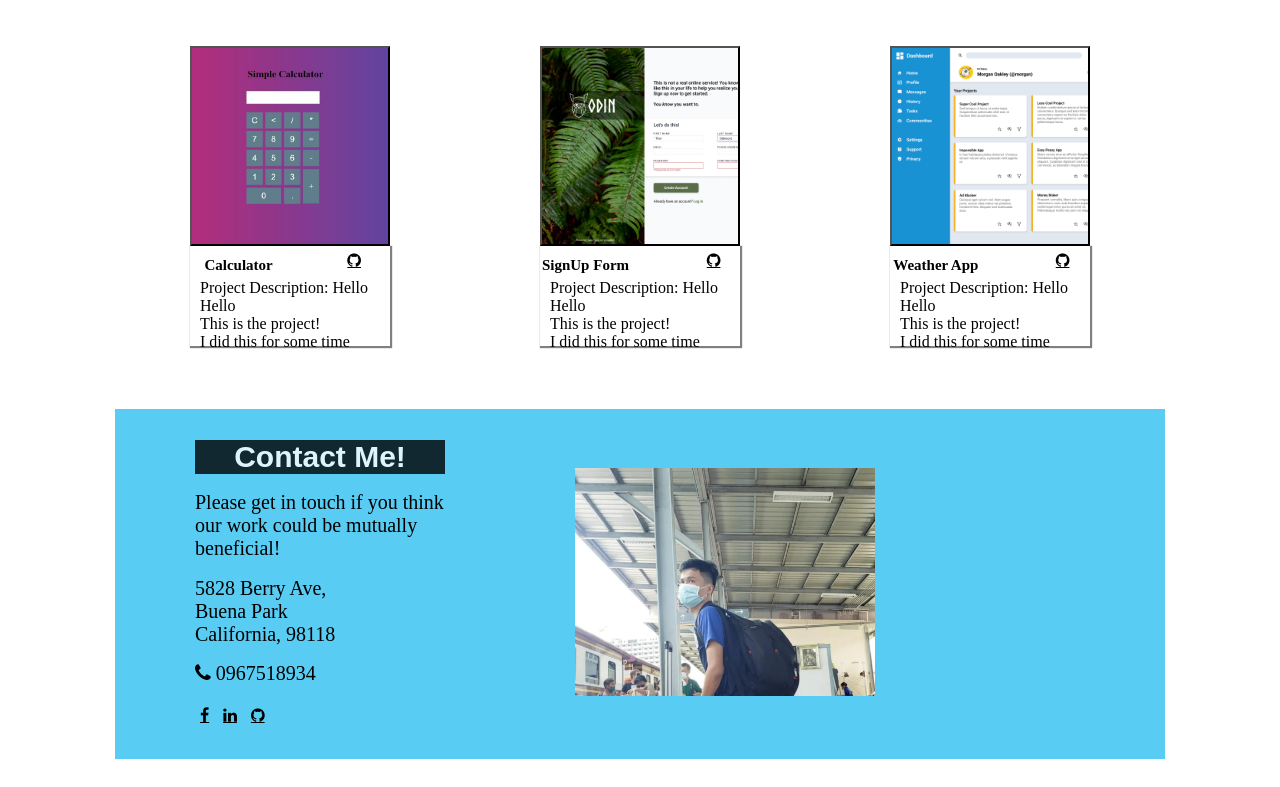
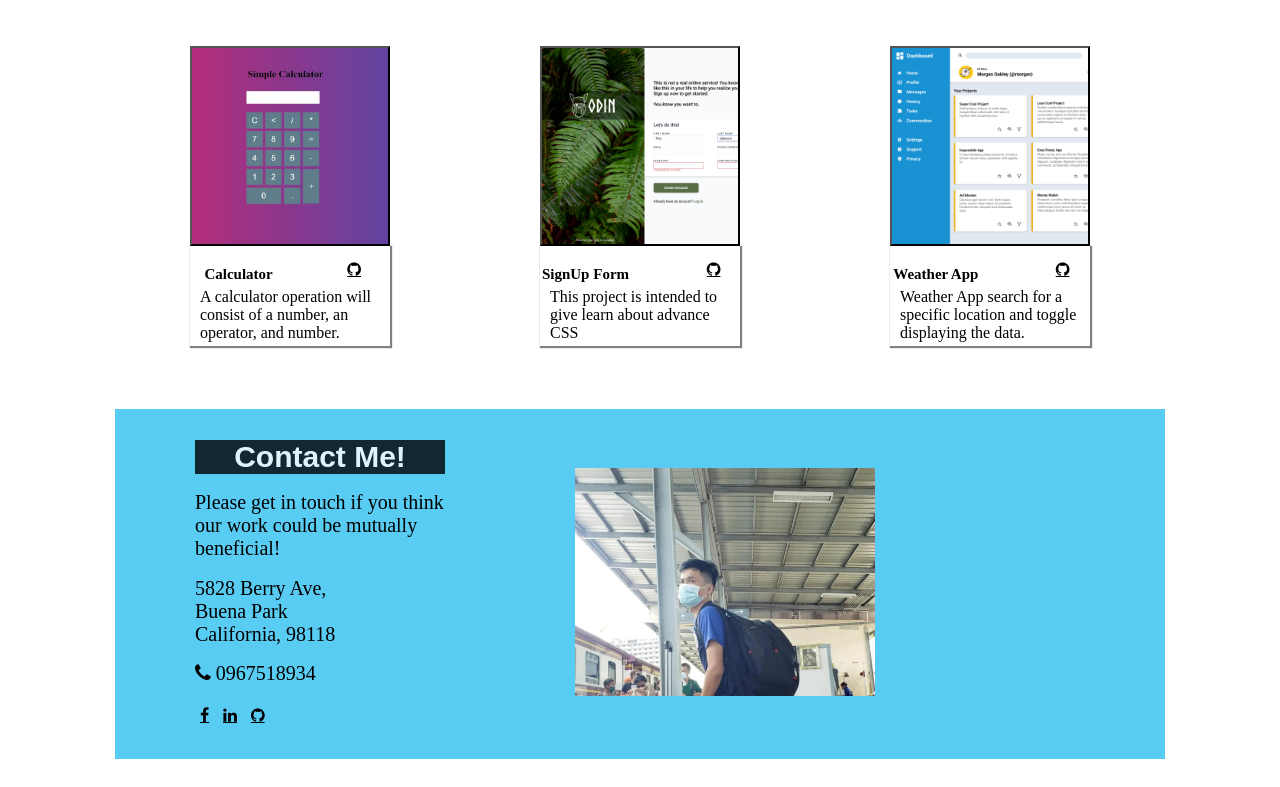
Before and after one commit to khalyruot/Khaly_Porfolio, a plain HTML site: page index.htm in a window 1280 px wide. Shown: the part 769-1556 px from the top of the page. Drawn offline with Linux system fonts and the light colour scheme.

Commit message:
update style

```diff
--- a/index.htm
+++ b/index.htm
@@ -99,9 +99,9 @@
                         </div>
                     </div>
 
-                    <div id="project_description">Project Description: Hello Hello <br>
-                        This is the project! <br>
-                        I did this for some time
+                    <div id="project_description">A calculator operation will consist of a
+                        number, an operator, and number.
+
                     </div>
                 </div>
             </div>
@@ -116,9 +116,8 @@
                         </div>
                     </div>
 
-                    <div id="project_description">Project Description: Hello Hello <br>
-                        This is the project! <br>
-                        I did this for some time
+                    <div id="project_description">This project is intended to
+                        give learn about advance CSS
                     </div>
                 </div>
             </div>
@@ -133,9 +132,8 @@
                         </div>
                     </div>
 
-                    <div id="project_description">Project Description: Hello Hello <br>
-                        This is the project! <br>
-                        I did this for some time
+                    <div id="project_description">Weather App search for a specific location and
+                        toggle displaying the data.
                     </div>
                 </div>
             </div>
```
